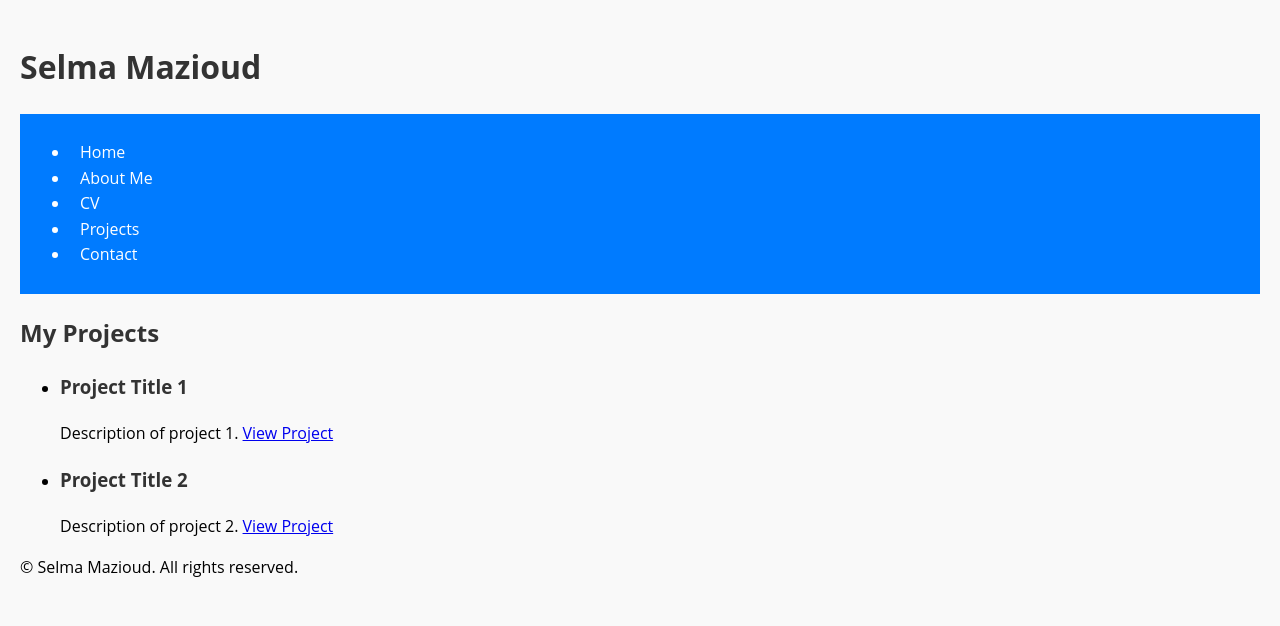
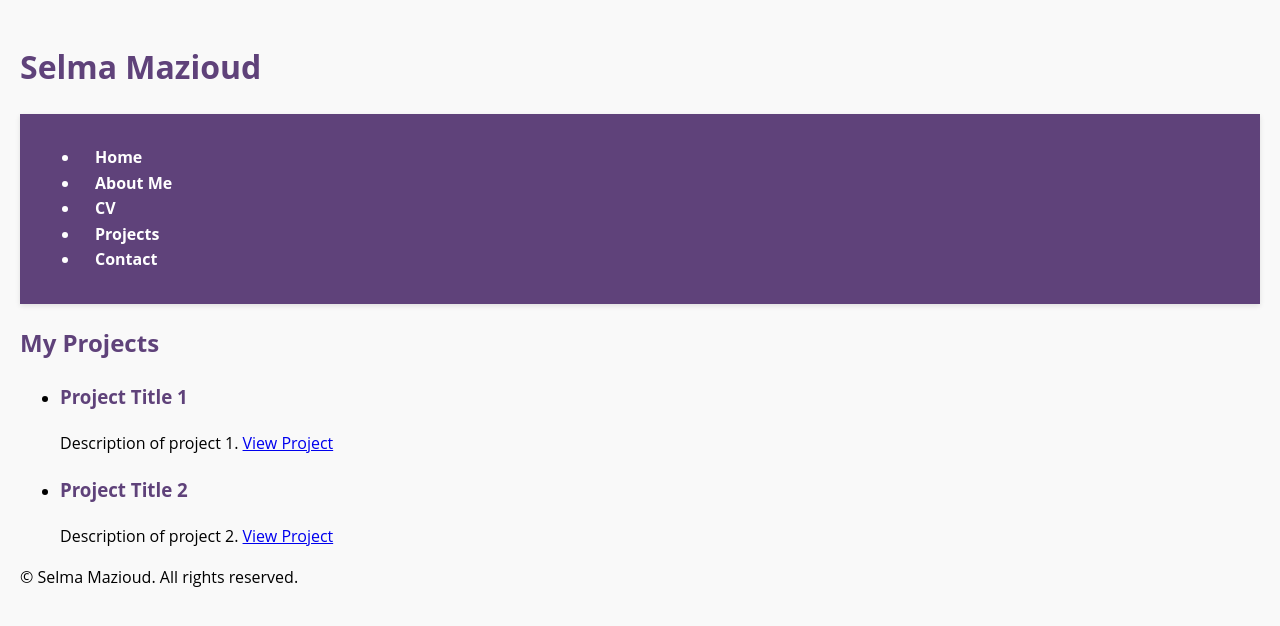
Before and after one commit to selma-m/selma-m.github.io, a Jekyll site: the page built from projects.md, in a window 1280 px wide. Shown: the top 626 px of the page. Built offline with Jekyll 4.4.1, drawn with Linux system fonts in a browser that asks for light colours.

Commit message:
Update styles.css

```diff
--- a/assets/styles.css
+++ b/assets/styles.css
@@ -3,34 +3,53 @@ body {
     line-height: 1.6;
     margin: 0;
     padding: 20px;
-    background-color: #f9f9f9;
+    background-color: #f9f9f9; /* Light background for contrast */
 }
 
 h1, h2, h3 {
-    color: #333;
+    color: #5F427A; /* Use primary color for headings */
 }
 
 nav {
-    background: #007bff;
+    background: #5F427A; /* Primary color for the nav */
     color: white;
-    padding: 10px;
+    padding: 15px 20px;
+    box-shadow: 0 2px 5px rgba(0, 0, 0, 0.1);
 }
 
 nav a {
     color: white;
-    margin: 0 10px;
+    margin: 0 15px; /* Increased margin for better spacing */
     text-decoration: none;
+    font-weight: bold;
+    transition: color 0.3s; /* Smooth color transition */
 }
 
 nav a:hover {
+    color: #FFD700; /* Gold color for hover effect */
     text-decoration: underline;
 }
 
 .container {
     max-width: 800px;
     margin: auto;
-    padding: 20px;
+    padding: 30px; /* Increased padding for better spacing */
     background: white;
-    border-radius: 8px;
-    box-shadow: 0 0 10px rgba(0, 0, 0, 0.1);
+    border-radius: 12px; /* Softer corners */
+    box-shadow: 0 4px 15px rgba(0, 0, 0, 0.1); /* Slightly stronger shadow */
 }
+
+/* Additional styling for buttons if needed */
+.button {
+    background-color: #5F427A; /* Primary color for buttons */
+    color: white;
+    padding: 10px 15px;
+    border: none;
+    border-radius: 5px;
+    cursor: pointer;
+    transition: background-color 0.3s;
+}
+
+.button:hover {
+    background-color: #FFD700; /* Gold hover effect for buttons */
+}
```
